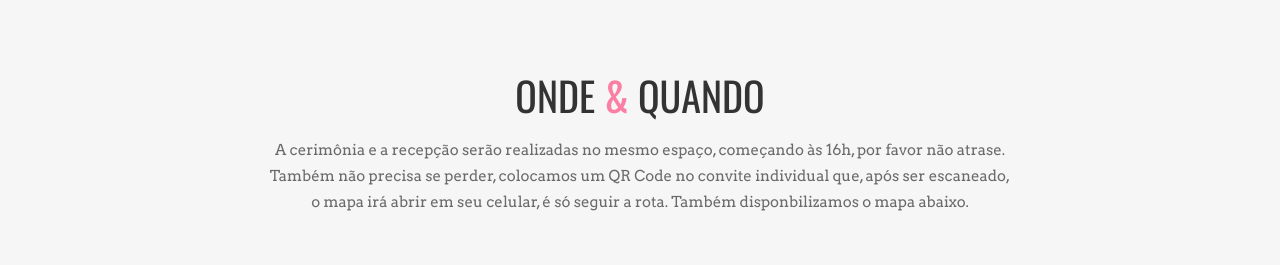
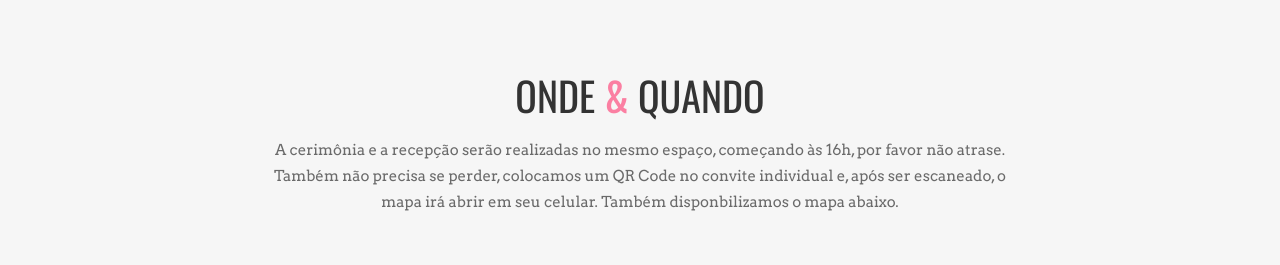
Before and after one commit to thiagogsr/priscillaethiago.com, a plain HTML site: page index.html in a window 1280 px wide. Shown: the part 5780-6045 px from the top of the page. Drawn offline with nearby package versions, Linux system fonts and the light colour scheme; some packages are replaced by stand-ins of ours.

Commit message:
Change directions text

```diff
--- a/index.html
+++ b/index.html
@@ -346,8 +346,8 @@
                 </h2>
                 <p>
                   A cerimônia e a recepção serão realizadas no mesmo espaço, começando às 16h, por favor não atrase.
-                  Também não precisa se perder, colocamos um QR Code no convite individual que, após ser escaneado, o mapa irá abrir
-                  em seu celular, é só seguir a rota. Também disponbilizamos o mapa abaixo.
+                  Também não precisa se perder, colocamos um QR Code no convite individual e, após ser escaneado, o mapa irá abrir
+                  em seu celular. Também disponbilizamos o mapa abaixo.
                 </p>
               </div>
             </div>
```
